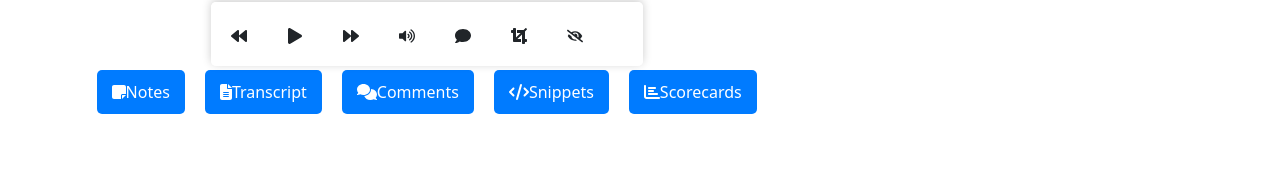
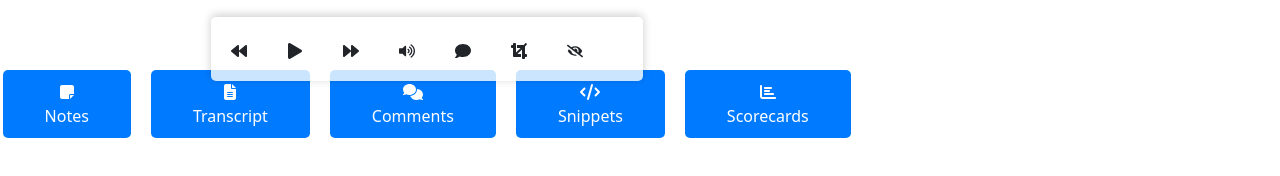
Before and after one commit to bharathgopalswamy/fltranscript, a React (Create React App) app: page /meetings in a window 1280 px wide. Shown: the part 536-712 px from the top of the page. Built offline with nearby package versions, Linux system fonts and the light colour scheme.

Commit message:
meeting in update

```diff
--- a/src/components/css/Meeting.css
+++ b/src/components/css/Meeting.css
@@ -46,7 +46,7 @@
   background-color: #007bff;
   color: #fff;
   border: none;
-  padding: 10px 15px;
+  padding: 10px 42px;
   border-radius: 5px;
   cursor: pointer;
 }
```
